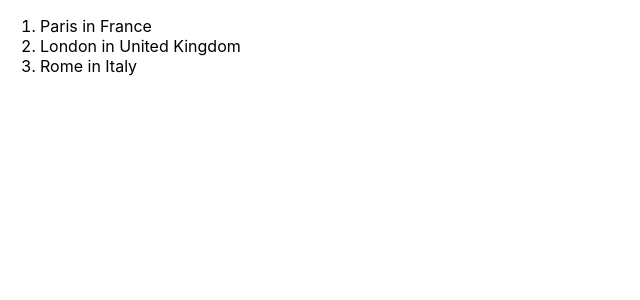
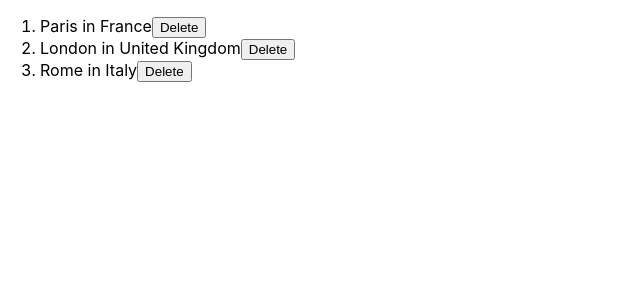
Before and after one commit to marie-sheela-joseph/tourist-destinations, a React (Create React App) app: page / in a window 1280 px wide. Shown: the top 300 px of the page, without its empty margins (0-640 px from the left). Built offline with nearby package versions, Linux system fonts and the light colour scheme.

Commit message:
Delete tourist destinations

```diff
--- a/src/App.tsx
+++ b/src/App.tsx
@@ -15,9 +15,12 @@ interface ITouristDestinations {
 
 function App() {
   const [touristDestinations,setTouristDestinations]=useState<ITouristDestinations["touristDestinations"]>(initialState);
+  function deleteTouristDestination(id:number){
+    setTouristDestinations((prevState)=>prevState.filter((t)=>t.id!==id))
+  }
   return (
     <div>
-      <Display touristDestinations={touristDestinations}/>
+      <Display touristDestinations={touristDestinations} deleteTouristDestination={deleteTouristDestination}/>
     </div>
   );
 }
--- a/src/Display.tsx
+++ b/src/Display.tsx
@@ -1,16 +1,19 @@
-interface ITouristDestinations {
+interface IDisplay {
     touristDestinations:{  id: number;
       name: string;
-      country: string;}[]
+      country: string;}[],
+      deleteTouristDestination:(id:number)=>void
     };
 
-const Display:React.FC<ITouristDestinations>=({touristDestinations}):JSX.Element=>{
+const Display:React.FC<IDisplay>=({touristDestinations,deleteTouristDestination}):JSX.Element=>{
 
     return (
         <div>
             <ol>
                 {touristDestinations.map((t)=><li>
-                    {t.name} in {t.country}</li>)}
+                    {t.name} in {t.country}
+                    <button onClick={()=>deleteTouristDestination(t.id)}>Delete</button>
+                    </li>)}
             </ol>
         </div>
     )
```
